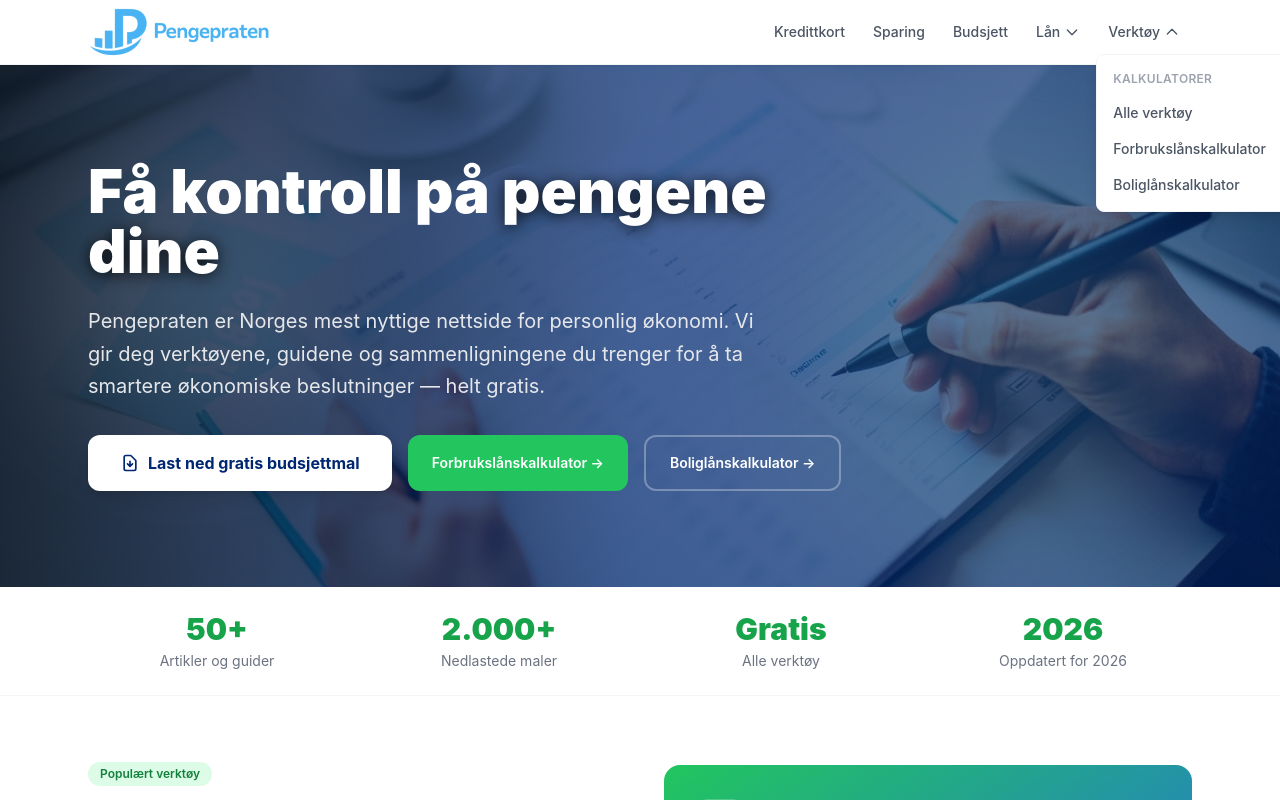
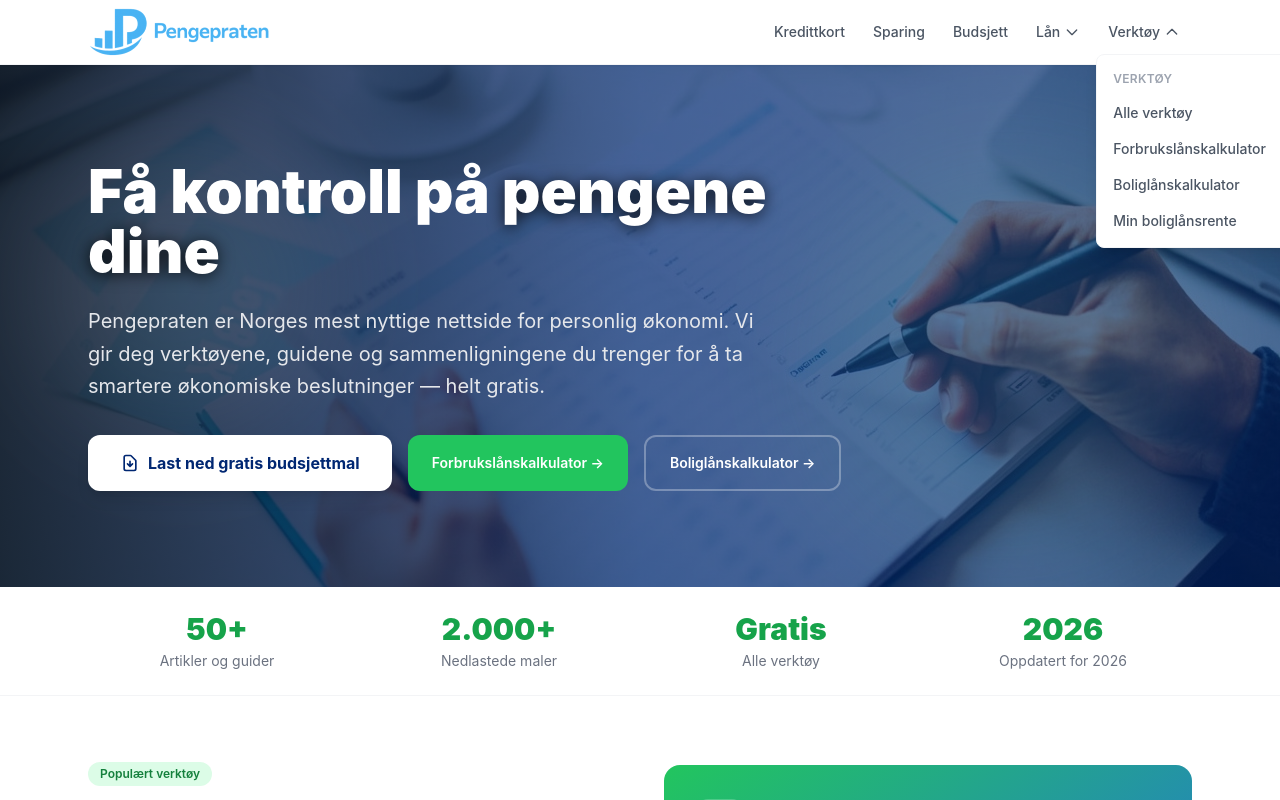
Before and after one commit to oddmundleikvoll/pengepraten, a Next.js app: page / in a window 1280 px wide. Both pictures are taken after a click on the button "Verktøy". Shown: the top 800 px of the page. Built offline with nearby package versions, Linux system fonts and the light colour scheme.

Commit message:
feat: add Min boliglånsrente to Verktøy dropdown

```diff
--- a/components/Header.tsx
+++ b/components/Header.tsx
@@ -14,6 +14,7 @@ const verktøyDropdown = [
   { href: '/verktøy', label: 'Alle verktøy' },
   { href: '/verktøy/lånekalkulator', label: 'Forbrukslånskalkulator' },
   { href: '/verktøy/boliglånskalkulator', label: 'Boliglånskalkulator' },
+  { href: '/min-boliglån', label: 'Min boliglånsrente' },
 ]
 
 const lanDropdown = [
@@ -98,7 +99,7 @@ export default function Header() {
               </button>
               {verktøyOpen && (
                 <div className="absolute top-full left-0 mt-1 w-56 bg-white rounded-lg shadow-lg border border-gray-100 py-2 z-50">
-                  <div className="px-4 py-2 text-xs font-semibold text-gray-400 uppercase tracking-wide">Kalkulatorer</div>
+                  <div className="px-4 py-2 text-xs font-semibold text-gray-400 uppercase tracking-wide">Verktøy</div>
                   {verktøyDropdown.map((item) => (
                     <Link key={item.href} href={item.href} onClick={() => setVerktøyOpen(false)}
                       className="block px-4 py-2 text-sm font-medium text-gray-600 hover:text-primary-600 hover:bg-primary-50 transition-all">
```
